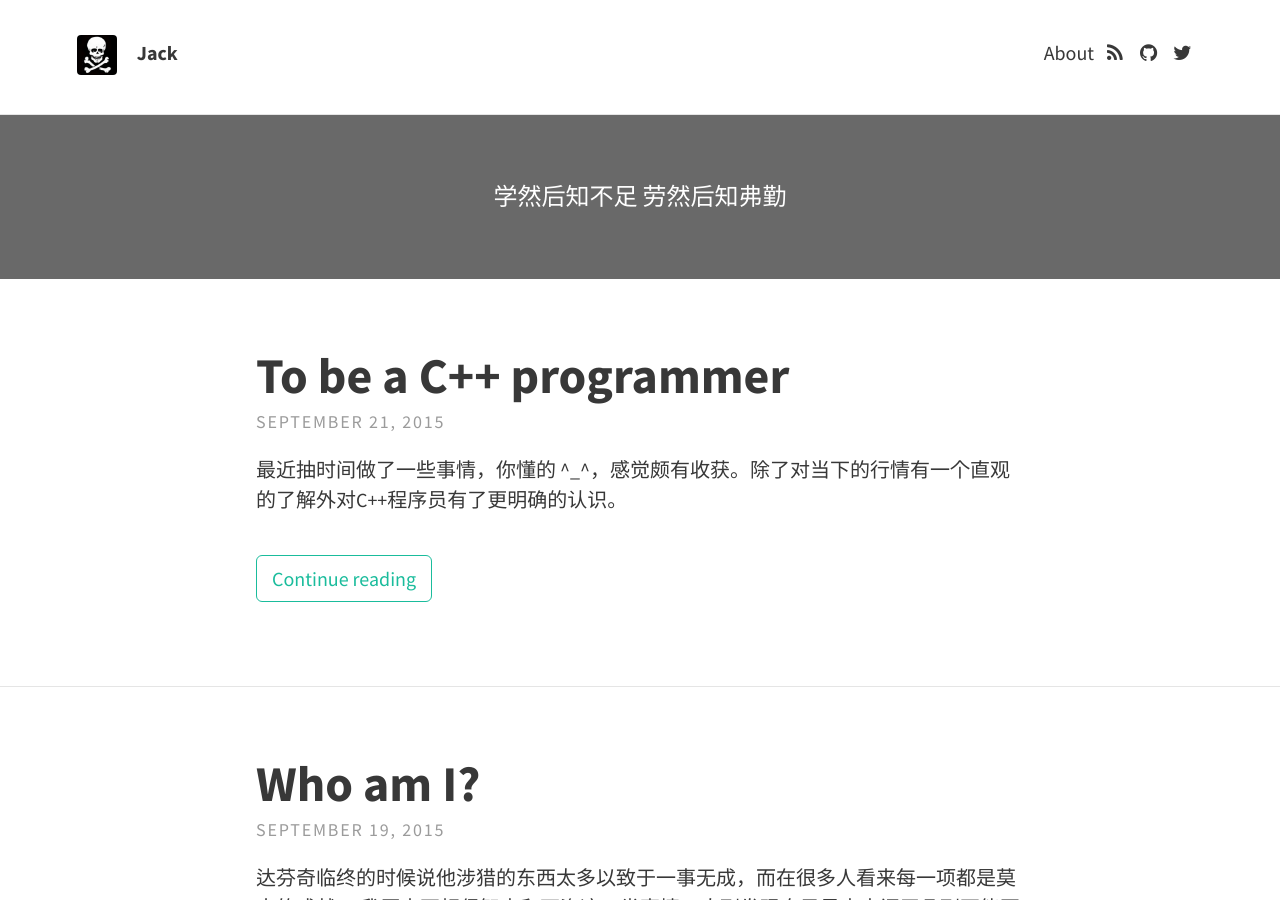
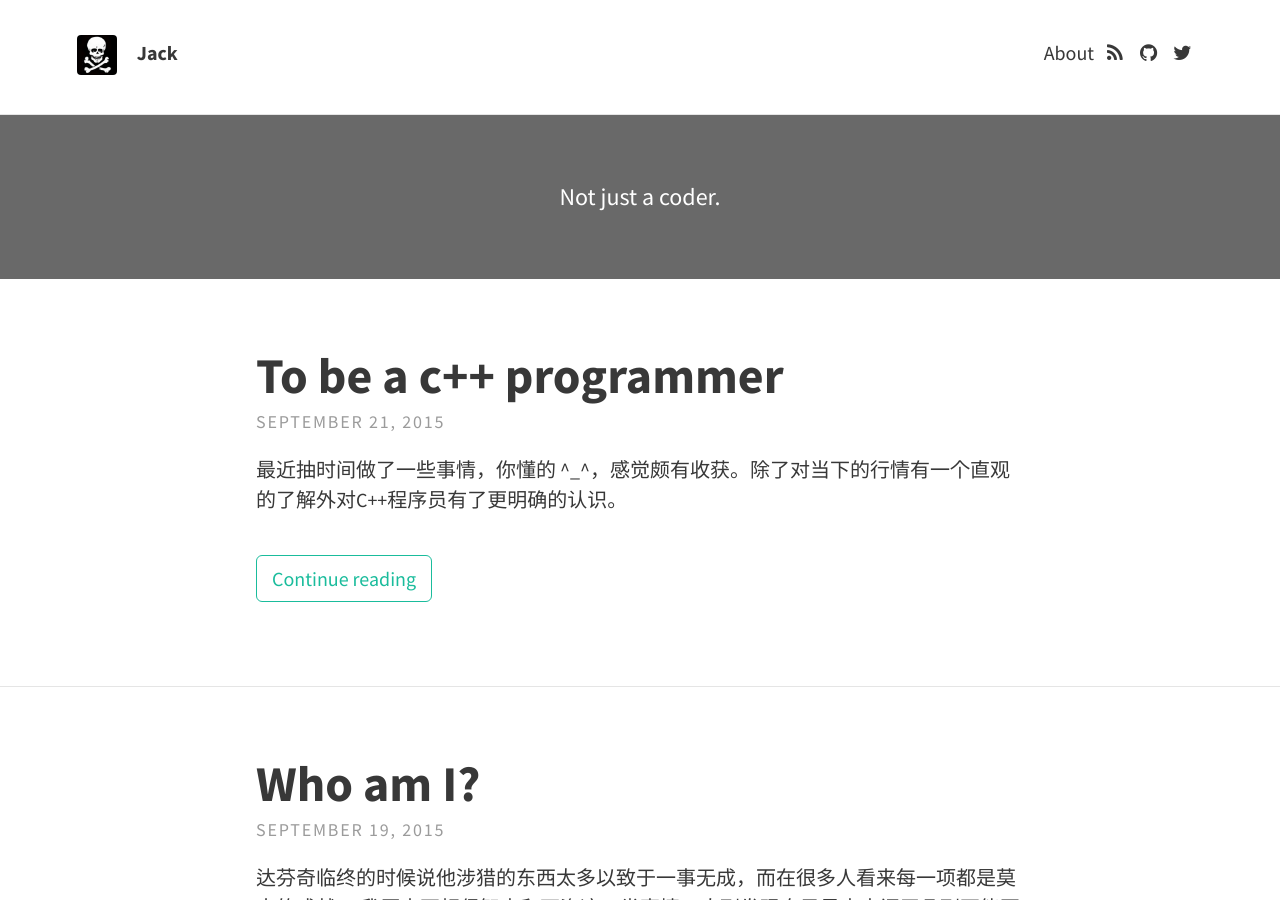
Before and after one commit to undersail/undersail.github.com, a Jekyll site: the page built from index.html, in a window 1280 px wide and 900 px high. Built offline with Jekyll 4.4.1, drawn with Linux system fonts in a browser that asks for light colours; nearby versions of some CDN libraries; the list of posts is cut into pages by our own code.

Commit message:
edit init info

```diff
--- a/_config.yml
+++ b/_config.yml
@@ -12,7 +12,7 @@ theme:
 
   # Header and footer text
   header_text: >
-    <p>学然后知不足 劳然后知弗勤</p>
+    <p>Not just a coder.</p>
   header_text_feature_image:
   footer_text: >
     <a href="http://www.weibo.com/minispace">Jack</a> <a href="http://i.easyapple.net">undersail</a>
--- a/_posts/2015-09-21-to-be-a-c++-programmer.markdown
+++ b/_posts/2015-09-21-to-be-a-c++-programmer.markdown
@@ -1,6 +1,6 @@
 ---
 layout: post
-title: To be a C++ programmer
+title: To be a c++ programmer
 ---
 
 最近抽时间做了一些事情，你懂的 ^_^，感觉颇有收获。除了对当下的行情有一个直观的了解外对C++程序员有了更明确的认识。
```
